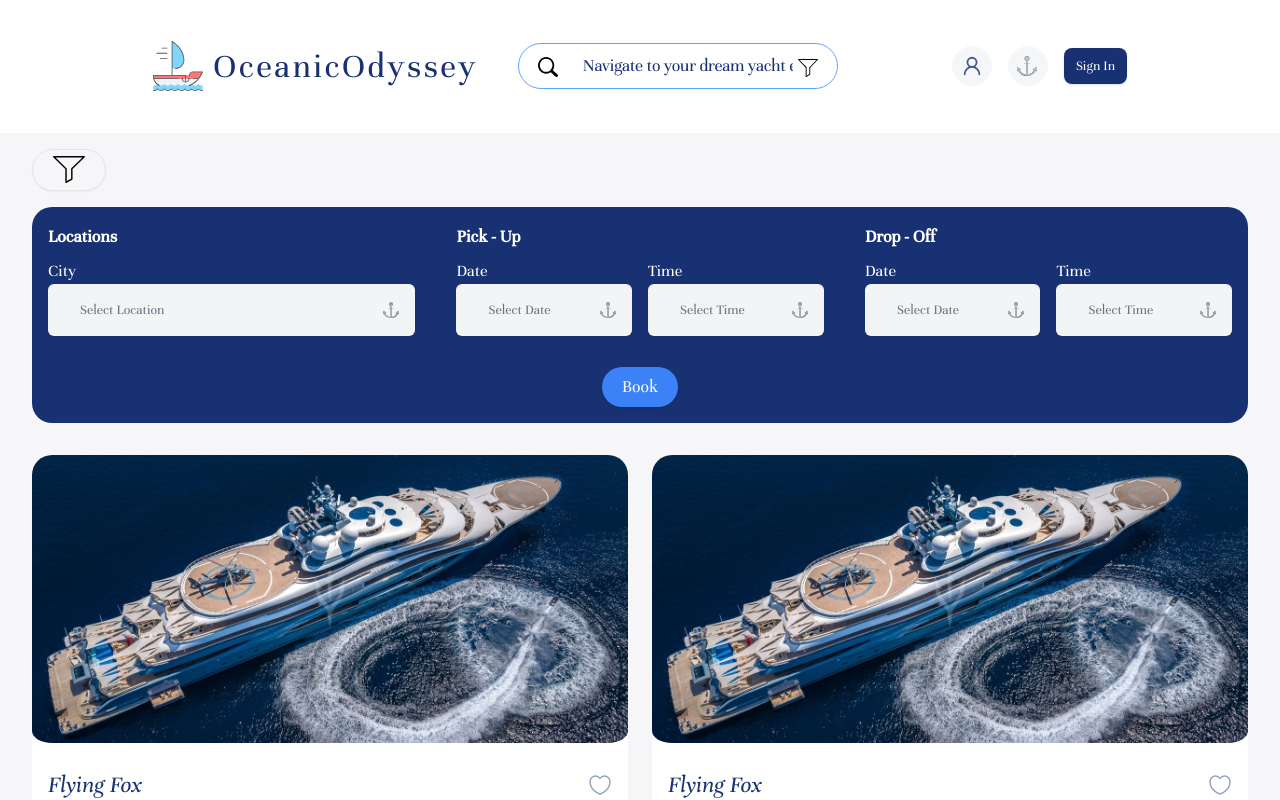
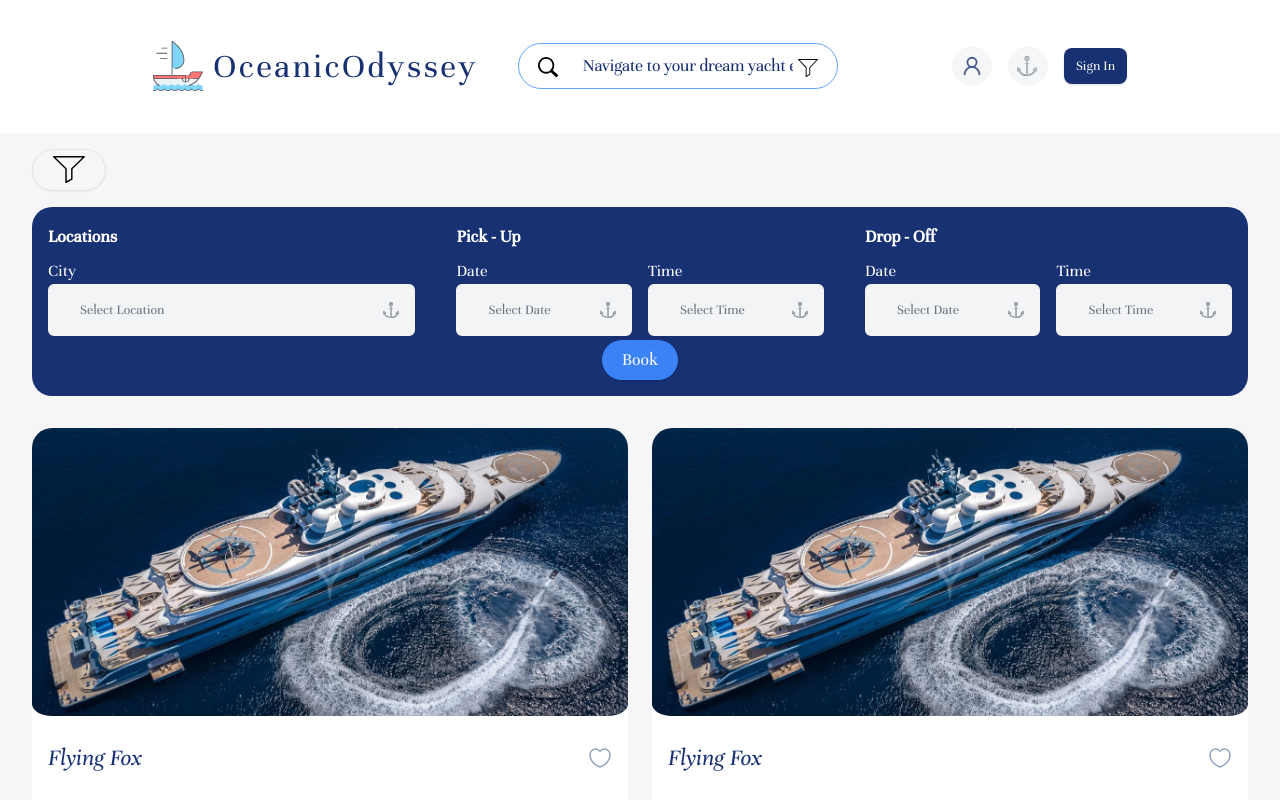
Before and after one commit to AmrahGarat/Yacht-rental, a React (Vite) app: page /list in a window 1280 px wide. Shown: the top 800 px of the page. Built offline with nearby package versions, Linux system fonts and the light colour scheme.

Commit message:
feat(auth): some changes done

```diff
--- a/src/components/shared/availability-filter/index.tsx
+++ b/src/components/shared/availability-filter/index.tsx
@@ -27,9 +27,7 @@ export const AvailabilityFilter = ({
         {/* City Section */}
         <div
           className={`flex flex-col gap-2 ${
-            pageType === "rentList"
-              ? "w-[31%] min-h-[140px] gap-1 text-white"
-              : ""
+            pageType === "rentList" ? "w-[31%] gap-1 text-white" : ""
           }`}
         >
           <p className="text-lg font-semibold text-[22px] text-white">
@@ -50,7 +48,7 @@ export const AvailabilityFilter = ({
         {/* Pick-up Section */}
         <div
           className={`flex flex-col gap-2 pt-10 ${
-            pageType === "rentList" ? "w-[31%] min-h-[140px] gap-1 !pt-0" : ""
+            pageType === "rentList" ? "w-[31%] gap-1 !pt-0" : ""
           }`}
         >
           <p className="text-lg font-semibold text-[22px] text-white">
@@ -85,9 +83,7 @@ export const AvailabilityFilter = ({
         {/* Drop-off Section */}
         <div
           className={`flex flex-col gap-2 pt-10 ${
-            pageType === "rentList"
-              ? "w-[31%] min-h-[140px] gap-1 !pt-0 text-white"
-              : ""
+            pageType === "rentList" ? "w-[31%] gap-1 !pt-0 text-white" : ""
           }`}
         >
           <p className="text-lg font-semibold text-[22px] text-white">
--- a/src/components/shared/footer/index.tsx
+++ b/src/components/shared/footer/index.tsx
@@ -2,7 +2,7 @@ import { FC } from "react";
 
 export const Footer: FC = () => {
   return (
-    <footer className="bg-secondary text-primary-foreground py-6 mt-12">
+    <footer className="bg-secondary text-primary-foreground py-6">
       <div className="container mx-auto px-4 flex flex-col lg:flex-row justify-between items-center">
         <div className="text-center lg:text-left">
           <p className="text-sm">
--- a/src/pages/(business)/home/index.tsx
+++ b/src/pages/(business)/home/index.tsx
@@ -23,7 +23,7 @@ const HomePage = () => {
   const backgroundPosition = `center ${scrollY * 0.4}px`;
 
   return (
-    <div className="relative pb-8 lg:pb-16">
+    <div className="relative pb-8 lg:pb-16 bg-transparent">
       <div
         className="absolute top-0 left-0 w-full h-full bg-cover bg-center z-[-1] opacity-40"
         style={{
```
